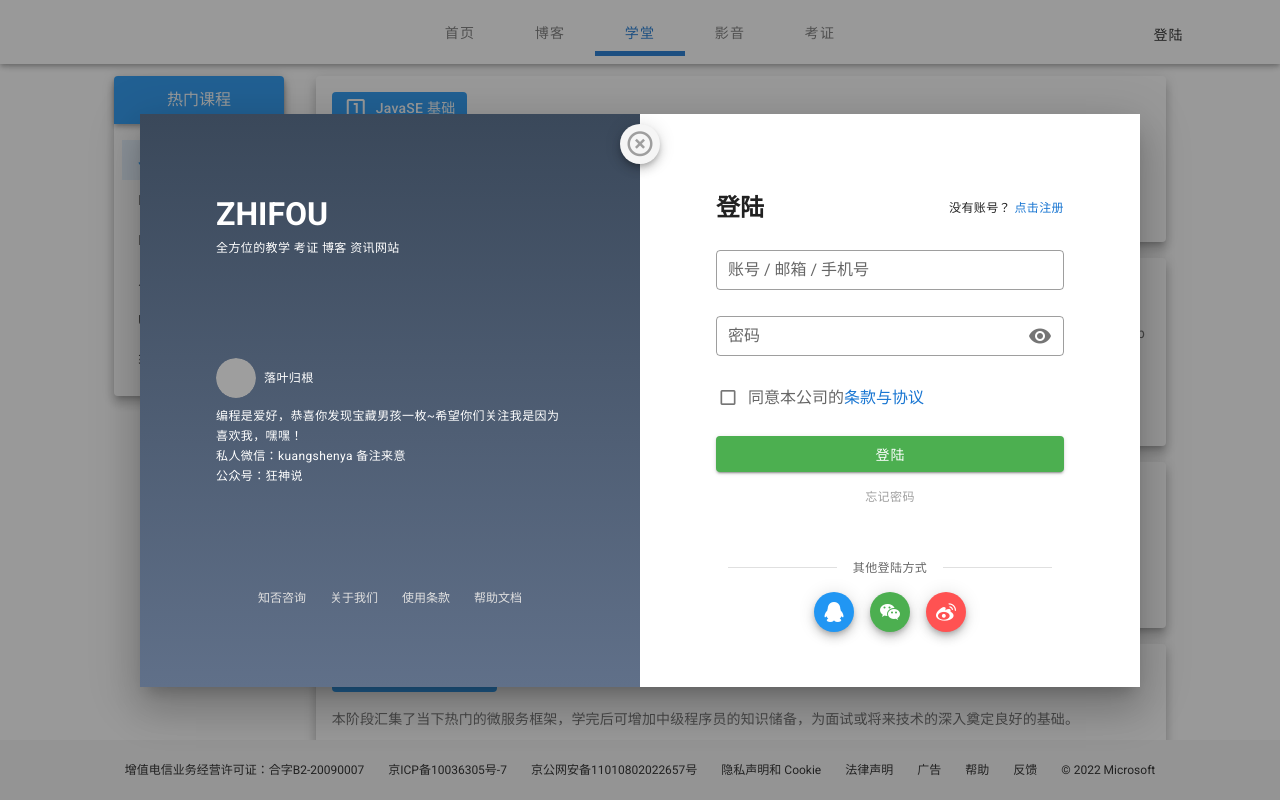
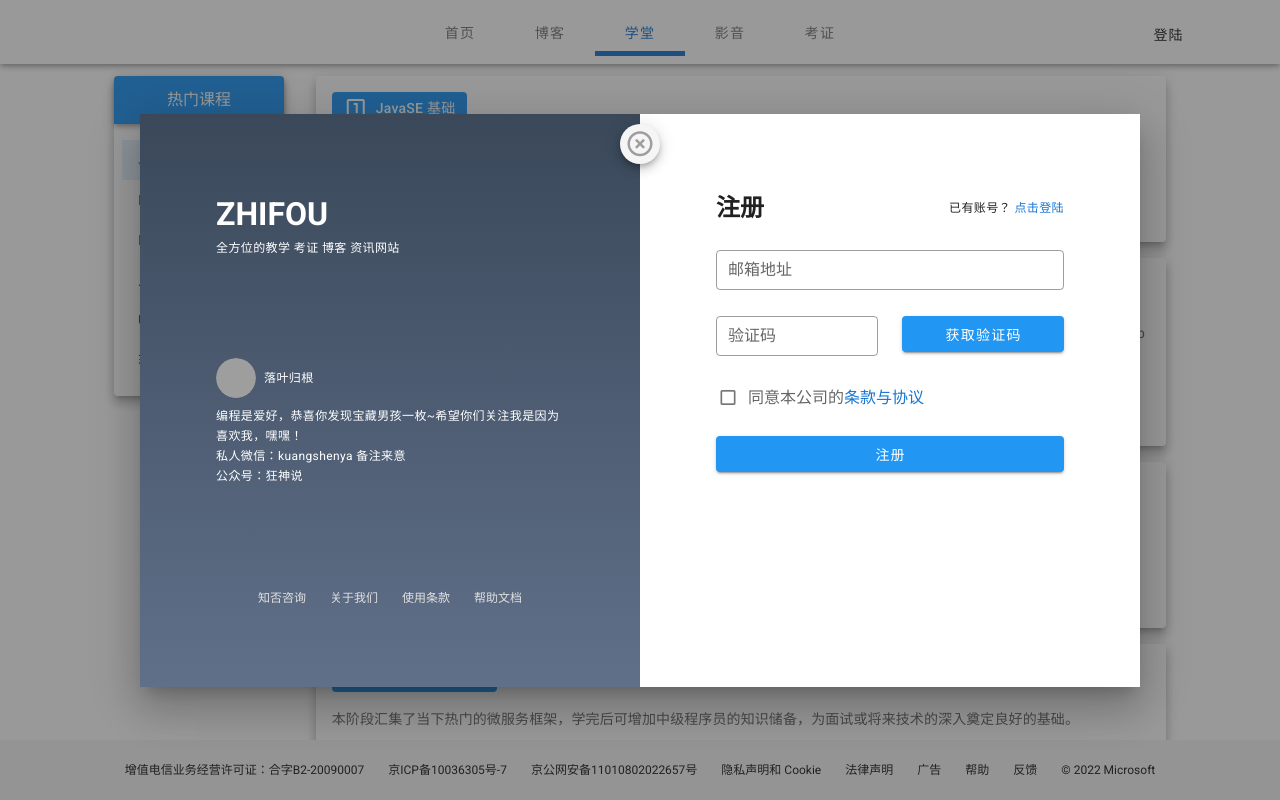
Before and after one commit to YUUKUMOTATSU/vue2-zhifou, a Vue app: page /#/school in a window 1280 px wide. Shown: the top 800 px of the page. Built offline with nearby package versions, Linux system fonts and the light colour scheme; grey boxes are pictures that could not be loaded.

Commit message:
登陆注册对话框- 注册窗口 上

```diff
--- a/src/components/LoginRegisterDialog.vue
+++ b/src/components/LoginRegisterDialog.vue
@@ -60,6 +60,7 @@
             </v-card>
             <!-- 窗口（登陆 注册 注册成功） -->
             <v-window v-model="step">
+                <!-- 登陆窗口 -->
                 <v-window-item :value="1">
                     <v-card
                         tile
@@ -166,13 +167,95 @@
                         </v-container>
                     </v-card>
                 </v-window-item>
+                <!-- 注册窗口 -->
                 <v-window-item :value="2">
                     <v-card
                         tile
                         width="500"
                         height="573"
+                        class="pa-16 d-flex flex-column"
                     >
-                        注册
+                        <!--  标题 -->
+                        <v-container class="d-flex align-center">
+                            <h2>注册</h2>
+                            <span class="text-caption ml-auto">
+                                已有账号？
+                                <a class="text-decoration-none" @click="step = 1">点击登陆</a>
+                            </span>
+                        </v-container>
+                        <!-- 注册区域 -->
+                        <v-container>
+                            <!-- 注册表单 -->
+                            <v-form
+                                lazy-validation
+                                v-model="register.value"
+                                ref="register_form"
+                            >
+                                <!-- 注册文本框 -->
+                                <v-text-field
+                                    outlined
+                                    dense
+                                    :rules="register.email.rule"
+                                    v-model="register.email.value"
+                                    label="邮箱地址"
+                                    placeholder="请输入邮箱地址"
+                                >
+                                </v-text-field>
+                                <!-- 验证码文本框 -->
+                                <v-row>
+                                    <v-col>
+                                        <!-- 验证码 -->
+                                        <v-text-field
+                                            outlined
+                                            dense
+                                            :rules="register.evc.rule"
+                                            v-model="register.evc.value"
+                                            label="验证码"
+                                            placeholder="输入验证码"
+                                        >
+                                        </v-text-field>
+                                    </v-col>
+                                    <v-col>
+                                        <!-- 验证码按钮 -->
+                                        <v-btn
+                                            block
+                                            color="info"
+                                        >
+                                            获取验证码
+                                        </v-btn>
+                                    </v-col>
+                                </v-row>
+                                <!-- 条款和协议 -->
+                                <v-checkbox
+                                    dense
+                                    :rules="register.tarm.rule"
+                                    v-model="register.tarm.value"
+                                    class="mt-0 mb-2"
+                                >
+                                    <!-- 标签插槽 -->
+                                    <template #label>
+                                        同意本公司的
+                                        <a
+                                            target="_blank"
+                                            class="text-decoration-none"
+                                            href="https://www.google.com/"
+                                            @click.stop
+                                        >
+                                            条款与协议
+                                        </a>
+                                    </template>
+                                </v-checkbox>
+                                <!-- 注册按钮 -->
+                                <v-btn
+                                    block
+                                    color="info"
+                                    :disabled="!register.value"
+                                    @click="toRegister"
+                                >
+                                    注册
+                                </v-btn>
+                            </v-form>
+                        </v-container>
                     </v-card>
                 </v-window-item>
                 <v-window-item :value="3">
@@ -193,9 +276,31 @@ export default {
     name: 'LoginRegisterDialog',
     data: () => ({
         show: true, // 显示隐藏对话框
-        step: 1,
+        step: 2,
         recAutoor: {}, // 推荐博主
         footerLinks: [], // 脚部链接
+        register: {
+            value: false,
+            email: {
+                value: '',
+                rule: [
+                    v => !!v || '请填写您的邮箱信息',
+                    v => /^(([^<>()[\]\\.,;:\s@"]+(\.[^<>()[\]\\.,;:\s@"]+)*)|(".+"))@((\[[0-9]{1,3}\.[0-9]{1,3}\.[0-9]{1,3}\.[0-9]{1,3}\])|(([a-zA-Z\-0-9]+\.)+[a-zA-Z]{2,}))$/.test(v) || '请输入正确的邮箱地址'
+                ]
+            },
+            evc: {
+                value: '', // 验证码
+                rule: [
+                    v => !!v || '请填写验证码',
+                ]
+            },
+            tarm: {
+                value: false,
+                rule: [
+                    v => !!v || '请认真阅读条款协议'
+                ]
+            },
+        },
         login: {
             value: false,
             account: {
@@ -245,15 +350,23 @@ export default {
                 { id: 3, name: '微博', icon: 'mdi-sina-weibo', color: 'error', to: '' }
             ]
         },
+        // 注册
+        toRegister() {
+            // 手动验证表单的状态
+            let isSuccess = this.$refs.register_form.validate()
+            if (isSuccess) {
+                // 请求服务器 -- 登陆
+                alert("验证成功，请求服务器进行注册")
+            }
+        },
         // 登陆
         tologin() {
             // 手动验证表单的状态
             let isSuccess = this.$refs.login_form.validate()
-            if (!isSuccess) {
-                return
-            } else {
+            if (isSuccess) {
                 // 请求服务器 -- 登陆
                 alert("验证成功，请求服务器进行登陆")
+
             }
         },
         // 展示密码
```
